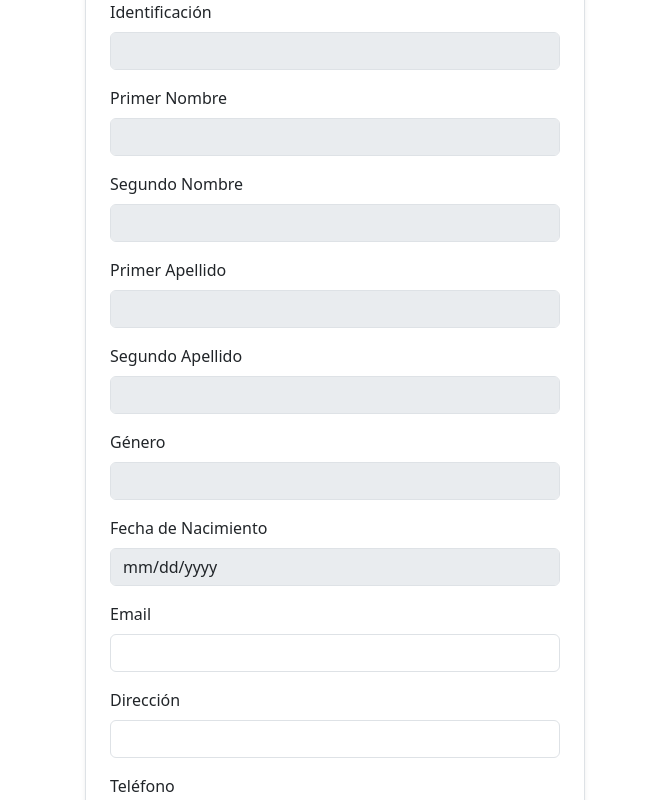
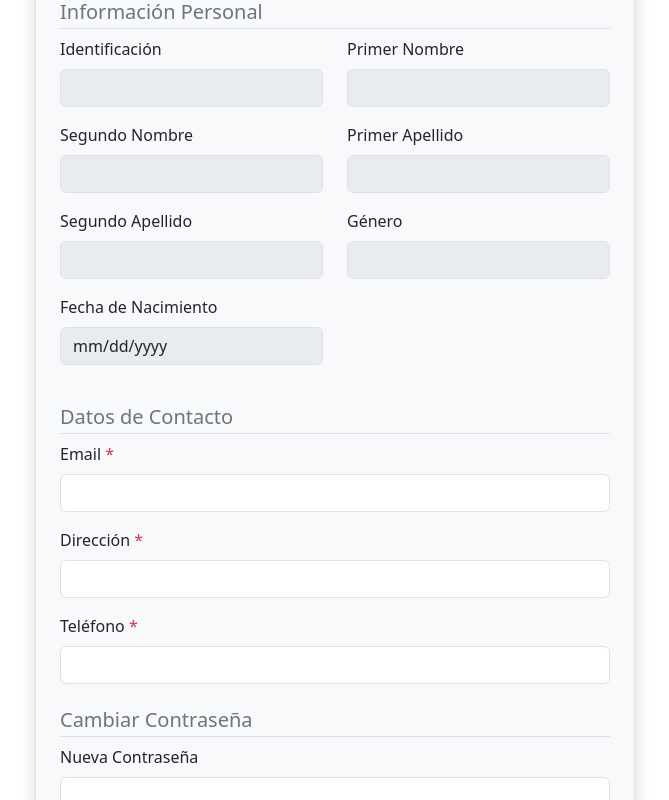
Before and after one commit to josedavid019/gestion-eps-salud-universal, a React (Vite) app in the folder react-eps/: page /admin/profile in a window 1280 px wide. Shown: the part 240-1040 px from the top of the page, without its empty margins (305-974 px from the left). Built offline with nearby package versions, Linux system fonts and the light colour scheme; no server answers; sample sign-in values are in the browser's storage.

Commit message:
Codigo del mis citas como paciente, mejorado el diseño y el codigo

```diff
--- a/react-eps/src/pages/Profile.jsx
+++ b/react-eps/src/pages/Profile.jsx
@@ -1,31 +1,11 @@
-import React, { useEffect, useState } from "react";
+import React, { useEffect } from "react";
 import { useForm } from "react-hook-form";
 import { useNavigate } from "react-router-dom";
 import { toast } from "react-hot-toast";
 import { useAuth } from "../context/AuthContext";
 import axios from "axios";
 
-export function Profile() {
-  const { user } = useAuth();
-  const navigate = useNavigate();
-  const userId = user?.id || user?.usuario_id;
-  const userRole = user?.role;
-
-  const {
-    watch,
-    register,
-    handleSubmit,
-    setValue,
-    formState: { errors, isSubmitting },
-  } = useForm();
-
-  useEffect(() => {
-    if (!userId) return;
-
-    axios
-      .get(`http://127.0.0.1:8000/usuarios/api/perfil/${userId}/`)
-      .then((res) => {
-        const fields = [
+const PROFILE_FIELDS = [
   "identificacion",
   "primer_nombre",
   "segundo_nombre",
@@ -37,12 +17,53 @@ export function Profile() {
   "direccion",
   "telefono",
 ];
-        fields.forEach((field) => setValue(field, res.data[field]));
-      })
-      .catch(() => {
+
+export function Profile() {
+  const { user } = useAuth();
+  const navigate = useNavigate();
+  const userId = user?.id || user?.usuario_id;
+  const userRole = user?.role;
+
+  const {
+    register,
+    handleSubmit,
+    setValue,
+    watch,
+    formState: { errors, isSubmitting },
+  } = useForm();
+
+  useEffect(() => {
+    if (!userId) return;
+
+    const fetchProfile = async () => {
+      try {
+        const { data } = await axios.get(
+          `http://127.0.0.1:8000/usuarios/api/perfil/${userId}/`
+        );
+        PROFILE_FIELDS.forEach((field) => setValue(field, data[field]));
+      } catch {
         toast.error("Error al cargar datos del perfil");
-      });
+      }
+    };
+
+    fetchProfile();
   }, [userId, setValue]);
+
+  const redirectByRole = (role) => {
+    switch (role) {
+      case "paciente":
+        navigate("/home");
+        break;
+      case "doctor":
+        navigate("/doctor");
+        break;
+      case "admin":
+        navigate("/admin");
+        break;
+      default:
+        navigate("/login");
+    }
+  };
 
   const onSubmit = async (data) => {
     const updatedData = {
@@ -53,7 +74,7 @@ export function Profile() {
 
     if (data.password) {
       updatedData.password = data.password;
-      updatedData.confirmar_password = data.confirmar_password || ""; // enviar confirmar_password
+      updatedData.confirmar_password = data.confirmar_password || "";
     }
 
     try {
@@ -62,105 +83,55 @@ export function Profile() {
         updatedData
       );
       toast.success("Perfil actualizado correctamente");
-      if (userRole === "paciente") {
-        navigate("/home");
-      } else if (userRole === "doctor") {
-        navigate("/doctor");
-      } else if (userRole === "admin") {
-        navigate("/admin");
-      } else {
-        navigate("/login");
-      }
+      redirectByRole(userRole);
     } catch (error) {
-      toast.error("Error al actualizar el perfil");
+      const msg =
+        error.response?.data?.detail || "Error al actualizar el perfil";
+      toast.error(msg);
     }
   };
 
   return (
+    <div className="container mt-5">
       <form
         onSubmit={handleSubmit(onSubmit)}
-      className="p-4 bg-white rounded shadow-sm border mt-5 mx-auto"
-      style={{ maxWidth: "500px" }}
+        className="p-4 bg-light rounded shadow border mx-auto"
+        style={{ maxWidth: "600px" }}
         autoComplete="off"
       >
-      <h2 className="mb-4 text-center">Editar Perfil</h2>
+        <h2 className="mb-4 text-center text-primary">Editar Perfil</h2>
 
-      {/* Campos no editables */}
-      <div className="mb-3">
-        <label className="form-label">Identificación</label>
+        <h5 className="mt-3 mb-2 text-secondary border-bottom pb-1">
+          Información Personal
+        </h5>
+        <div className="row">
+          {[
+            ["Identificación", "identificacion"],
+            ["Primer Nombre", "primer_nombre"],
+            ["Segundo Nombre", "segundo_nombre"],
+            ["Primer Apellido", "primer_apellido"],
+            ["Segundo Apellido", "segundo_apellido"],
+            ["Género", "genero"],
+            ["Fecha de Nacimiento", "fecha_nacimiento", "date"],
+          ].map(([label, name, type = "text"]) => (
+            <div className="mb-3 col-md-6" key={name}>
+              <label className="form-label">{label}</label>
               <input
+                type={type}
                 className="form-control"
-          type="text"
                 disabled
-          {...register("identificacion")}
+                {...register(name)}
               />
             </div>
-
-      <div className="mb-3">
-        <label className="form-label">Primer Nombre</label>
-        <input
-          className="form-control"
-          type="text"
-          disabled
-          {...register("primer_nombre")}
-        />
+          ))}
         </div>
 
-      <div className="mb-3">
-        <label className="form-label">Segundo Nombre</label>
-        <input
-          className="form-control"
-          type="text"
-          disabled
-          {...register("segundo_nombre")}
-        />
-      </div>
-
-      <div className="mb-3">
-        <label className="form-label">Primer Apellido</label>
-        <input
-          className="form-control"
-          type="text"
-          disabled
-          {...register("primer_apellido")}
-        />
-      </div>
-
-      <div className="mb-3">
-        <label className="form-label">Segundo Apellido</label>
-        <input
-          className="form-control"
-          type="text"
-          disabled
-          {...register("segundo_apellido")}
-        />
-      </div>
-
-      <div className="mb-3">
-        <label className="form-label">Género</label>
-        <input
-          className="form-control"
-          type="text"
-          disabled
-          {...register("genero")}
-        />
-      </div>
-
-      <div className="mb-3">
-        <label className="form-label">Fecha de Nacimiento</label>
-        <input
-          className="form-control"
-          type="date"
-          disabled
-          {...register("fecha_nacimiento")}
-        />
-      </div>
-
-      {/* Campos editables */}
-
+        <h5 className="mt-4 mb-2 text-secondary border-bottom pb-1">
+          Datos de Contacto
+        </h5>
         <div className="mb-3">
           <label htmlFor="email" className="form-label">
-          Email
+            Email <span className="text-danger">*</span>
           </label>
           <input
             id="email"
@@ -181,13 +152,15 @@ export function Profile() {
 
         <div className="mb-3">
           <label htmlFor="direccion" className="form-label">
-          Dirección
+            Dirección <span className="text-danger">*</span>
           </label>
           <input
             id="direccion"
             className="form-control"
             type="text"
-          {...register("direccion", { required: "La dirección es requerida" })}
+            {...register("direccion", {
+              required: "La dirección es requerida",
+            })}
           />
           {errors.direccion && (
             <div className="text-danger small">{errors.direccion.message}</div>
@@ -196,7 +169,7 @@ export function Profile() {
 
         <div className="mb-3">
           <label htmlFor="telefono" className="form-label">
-          Teléfono
+            Teléfono <span className="text-danger">*</span>
           </label>
           <input
             id="telefono"
@@ -209,9 +182,12 @@ export function Profile() {
           )}
         </div>
 
+        <h5 className="mt-4 mb-2 text-secondary border-bottom pb-1">
+          Cambiar Contraseña
+        </h5>
         <div className="mb-3">
           <label htmlFor="password" className="form-label">
-          Nueva Contraseña (dejar vacío para no cambiar)
+            Nueva Contraseña
           </label>
           <input
             id="password"
@@ -229,10 +205,9 @@ export function Profile() {
           )}
         </div>
 
-      {/* Campo confirmar contraseña */}
         <div className="mb-3">
           <label htmlFor="confirmar_password" className="form-label">
-          Confirmar Nueva Contraseña
+            Confirmar Contraseña
           </label>
           <input
             id="confirmar_password"
@@ -240,7 +215,7 @@ export function Profile() {
             type="password"
             {...register("confirmar_password", {
               validate: (value) =>
-              !value ||
+                !watch("password") ||
                 value === watch("password") ||
                 "Las contraseñas no coinciden",
             })}
@@ -252,15 +227,16 @@ export function Profile() {
           )}
         </div>
 
-      <div className="d-grid">
+        <div className="d-grid mt-4">
           <button
             type="submit"
             className="btn btn-primary"
             disabled={isSubmitting}
           >
-          Guardar Cambios
+            {isSubmitting ? "Guardando..." : "Guardar Cambios"}
           </button>
         </div>
       </form>
+    </div>
   );
 }
```
Lines whose indentation alone changed are shown as unchanged.
